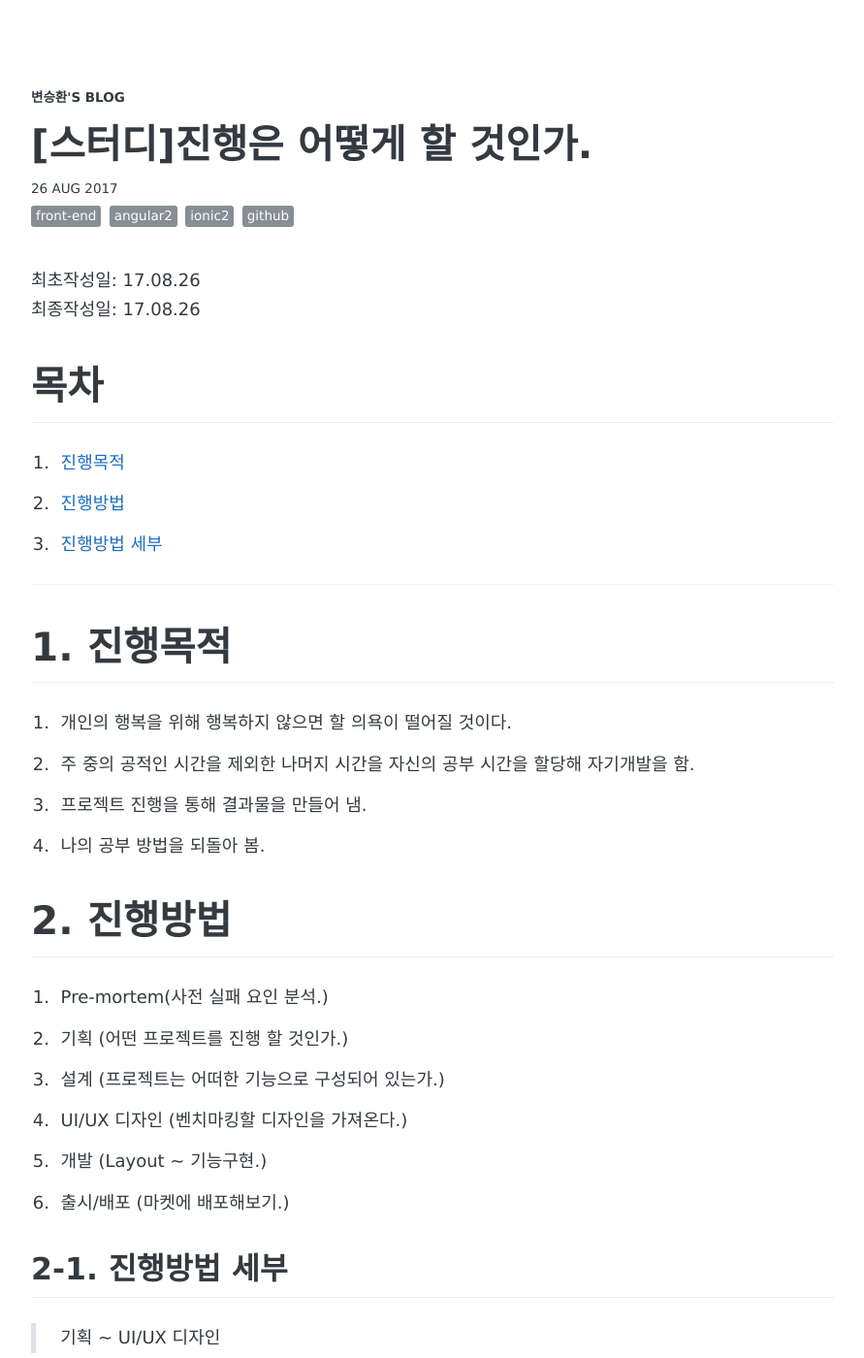
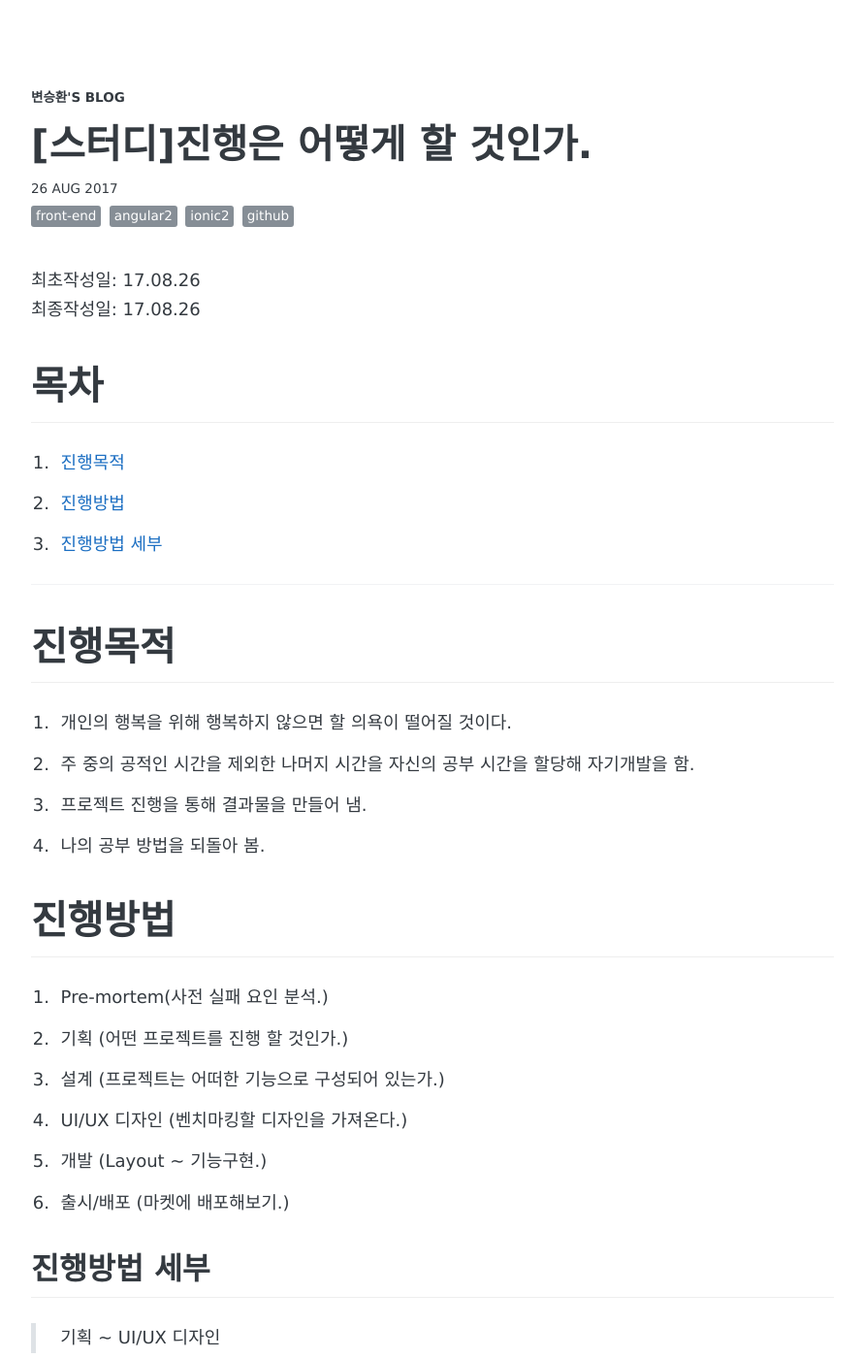
Before and after one commit to awesome-hwan/awesome-hwan.github.io, a Jekyll site: the page built from _posts/2017-08-26-[스터디]진행목적 및 계획.md, in a window 1280 px wide and 1400 px high. Shown: the whole window at 97% size, without its empty margins (194-1085 px from the left). Built offline with Jekyll 4.4.1, drawn with Linux system fonts in a browser that asks for light colours; some web fonts are replaced; comment, search, counter and statistics services are not loaded.

Commit message:
Study plan A

```diff
--- a/_posts/2017-08-26-[스터디]진행목적 및 계획.md
+++ b/_posts/2017-08-26-[스터디]진행목적 및 계획.md
@@ -19,7 +19,7 @@ share: true
 
 ---
 
-# 1. 진행목적
+# 진행목적
 
 0. 개인의 행복을 위해 행복하지 않으면 할 의욕이 떨어질 것이다.
 1. 주 중의 공적인 시간을 제외한 나머지 시간을 자신의 공부 시간을 할당해 자기개발을 함.
@@ -27,7 +27,7 @@ share: true
 3. 나의 공부 방법을 되돌아 봄.
 
 
-# 2. 진행방법
+# 진행방법
 
 0. Pre-mortem(사전 실패 요인 분석.)
 1. 기획 (어떤 프로젝트를 진행 할 것인가.)
@@ -36,7 +36,7 @@ share: true
 4. 개발 (Layout ~ 기능구현.)
 5. 출시/배포 (마켓에 배포해보기.)
 
-## 2-1. 진행방법 세부
+## 진행방법 세부
 
 > 기획 ~ UI/UX 디자인
 
```
